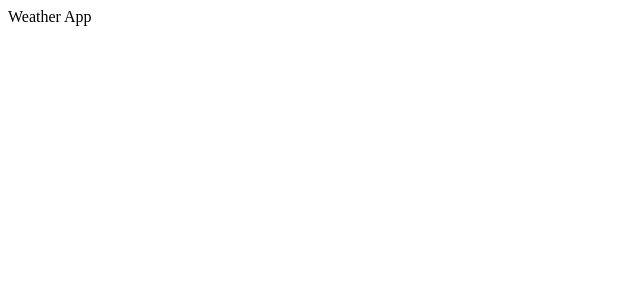
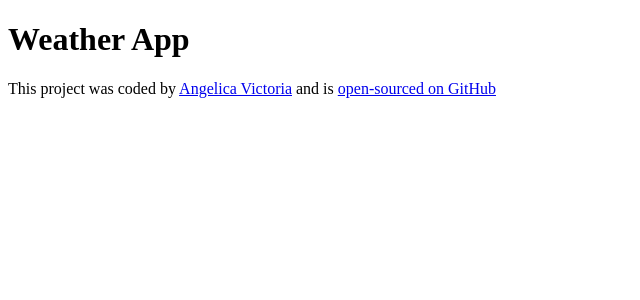
Before and after one commit to angelicav1/Weather-React-App, a React (Create React App) app: page / in a window 1280 px wide. Shown: the top 300 px of the page, without its empty margins (0-640 px from the left). Built offline with nearby package versions, Linux system fonts and the light colour scheme.

Commit message:
added GitHub repo URL

```diff
--- a/src/App.js
+++ b/src/App.js
@@ -2,6 +2,19 @@
 import './App.css';
 
 export default function App() {
-  return <div className="App"> Weather App
-  </div>
+  return (
+    <div className='App'>
+      <h1>Weather App</h1>
+      <footer>
+        This project was coded by{" "}
+         <a href="https://wildbyte.org/" target="_blank">Angelica Victoria</a> and is{' '}
+        <a
+          href='https://github.com/angelicav1/weather-react-app'
+          target='_blank'
+        >
+          open-sourced on GitHub
+        </a>
+      </footer>
+    </div>
+  );
 }
```
